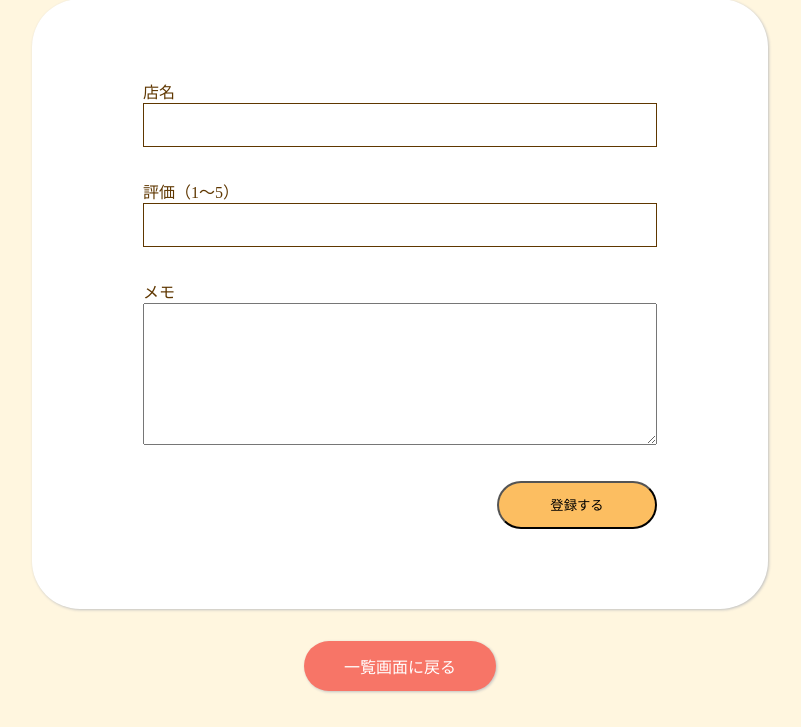
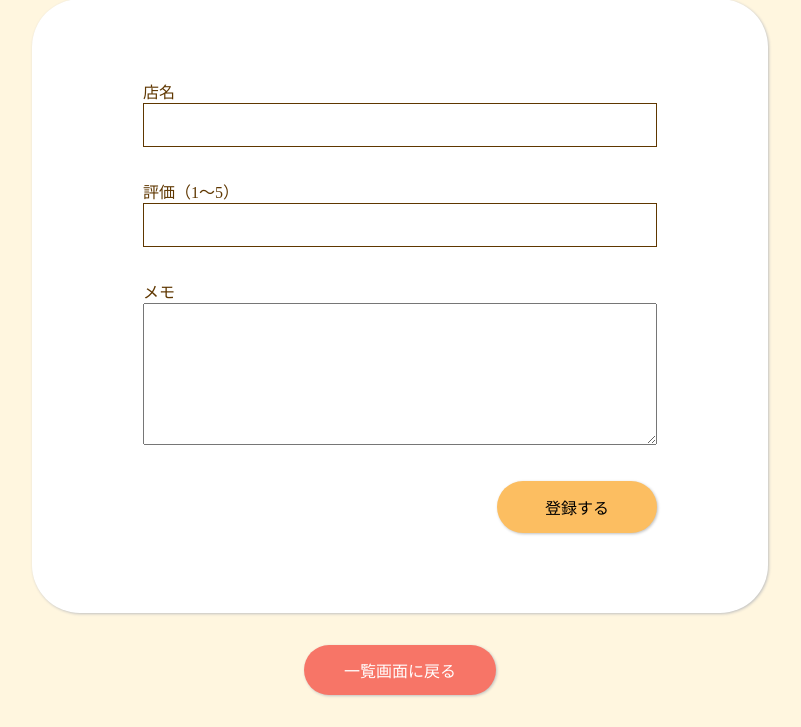
Before and after one commit to strwalk/gourmet-memo, a Django app: page /create/ in a window 1280 px wide. Shown: the part 111-838 px from the top of the page, without its empty margins (240-1041 px from the left). Before the commit the page ends 804 px from the top, so only its background shows below. Run offline with Django 4.2, Linux system fonts and the light colour scheme.

Commit message:
fix: move the style from the create screen to the base file

```diff
--- a/app/static/styles/base.css
+++ b/app/static/styles/base.css
@@ -29,11 +29,13 @@ body {
 .submitButton {
   background: #fcbe61;
   width: 10rem;
-  padding: 0.8rem 2rem;
+  padding: 0.9rem 2rem;
   text-align: center;
   border-radius: 5rem;
-  outline: none;
+  border: none;
   cursor: pointer;
+  font-size: 16px;
+  box-shadow: 1px 1px 3px silver;
 }
 
 .button:hover,
@@ -68,3 +70,25 @@ body {
   display: flex;
   justify-content: end;
 }
+
+.mainSection {
+  display: flex;
+  justify-content: center;
+}
+
+.mainSectionArea {
+  display: flex;
+  justify-content: center;
+  margin: 2rem 4rem;
+  padding: 5rem 3rem;
+  background: white;
+  border-radius: 3rem;
+  box-shadow: 1px 1px 3px silver;
+  width: 40rem;
+}
+
+.formSection {
+  display: flex;
+  flex-direction: column;
+  gap: 2rem;
+}
--- a/app/static/styles/create.css
+++ /dev/null
@@ -1,21 +0,0 @@
-.mainSection {
-  display: flex;
-  justify-content: center;
-}
-
-.createSection {
-  display: flex;
-  justify-content: center;
-  margin: 2rem 4rem;
-  padding: 5rem 3rem;
-  background: white;
-  border-radius: 3rem;
-  box-shadow: 1px 1px 3px silver;
-  width: 40rem;
-}
-
-.formSection {
-  display: flex;
-  flex-direction: column;
-  gap: 2rem;
-}
--- a/app/templates/app/create.html
+++ b/app/templates/app/create.html
@@ -1,10 +1,8 @@
 {% extends './base.html' %} {% load static %} {% block titleBlock %} グルメモ |
-作成 {% endblock %} {% block styleBlock %}
-<link rel="stylesheet" href="{% static '/styles/create.css' %}" />
-{% endblock %} {% block bodyBlock %}
+作成 {% endblock %} {% block styleBlock %} {% endblock %} {% block bodyBlock %}
 <h1>新しいグルメモを作成する</h1>
 <section class="mainSection">
-  <section class="createSection">
+  <section class="mainSectionArea">
     <form action="" method="POST">
       {% csrf_token %}
       <section class="formSection">
```
